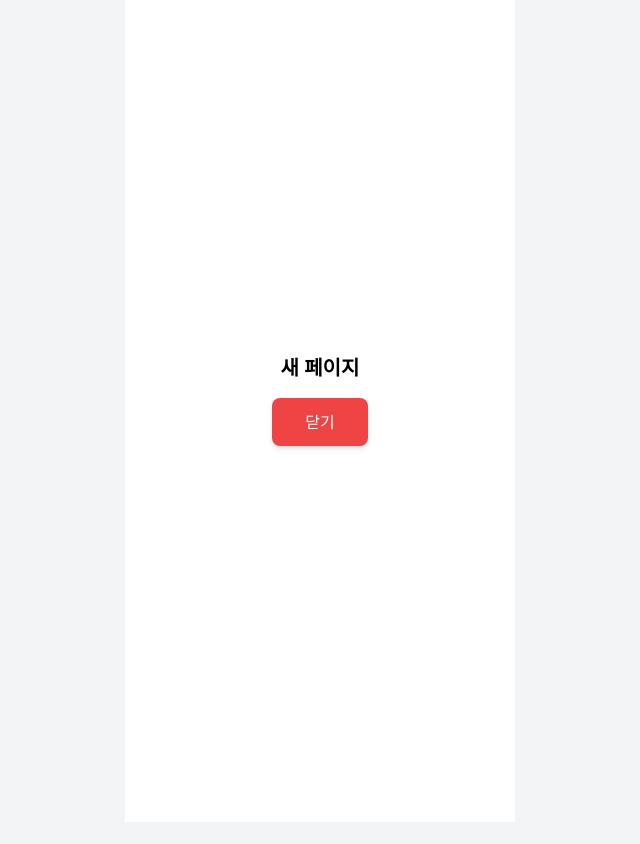
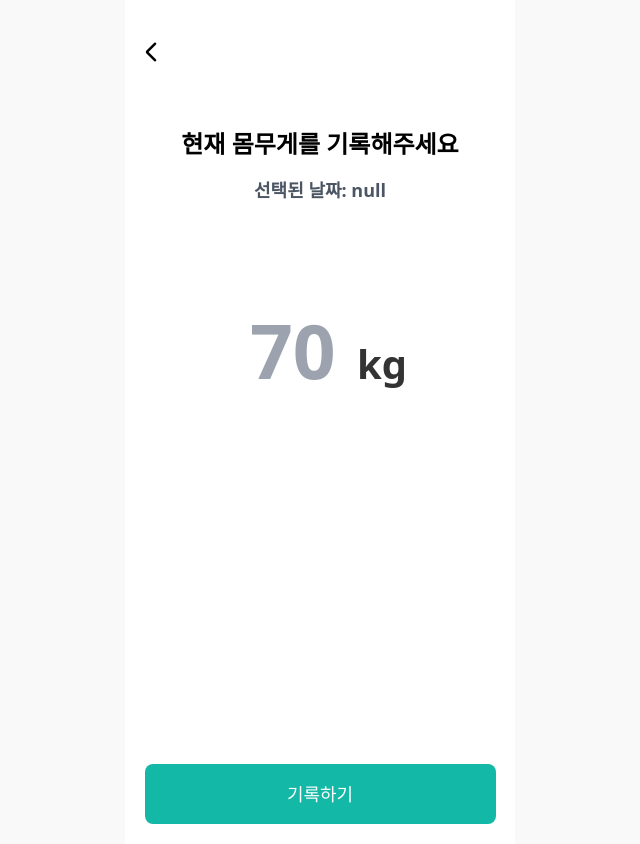
Before and after one commit to suejdys/sw_gcp, a website: page public/goalsetting.html in a window 1280 px wide. Shown: the whole page, without its empty margins (320-960 px from the left). Before the commit the page ends 822 px from the top, so only its background shows below. Drawn offline with nearby package versions, Linux system fonts and the light colour scheme.

Commit message:
날짜 선택 기능 추가

```diff
--- a/public/goalsetting.html
+++ b/public/goalsetting.html
@@ -1,29 +1,135 @@
 <!DOCTYPE html>
-<html lang="en">
+<html>
   <head>
     <meta charset="utf-8" />
     <meta name="viewport" content="width=device-width, initial-scale=1.0" />
-  <title>New Page</title>
+    <title>goalsetting</title>
     <script src="https://cdn.tailwindcss.com"></script>
     <link rel="stylesheet" href="https://fonts.googleapis.com/css2?family=Material+Symbols+Rounded" />
     <style>
-    /* Tailwind으로 기본 스타일 적용 */
+      body {
+        display: flex;
+        justify-content: center;
+        align-items: center;
+        min-height: 100vh;
+        background: #f9f9f9;
+        margin: 0;
+      }
+
+      .container {
+        text-align: center;
+      }
+
+      #myTextBox {
+        background: transparent;
+        border: none;
+        font-weight: 600;
+        font-size: 75px; /* 기본 텍스트 크기 */
+        text-align: center;
+        color: #aaa; /* 기본 값 회색 */
+        width: 120px; /* 넉넉한 너비 */
+        padding: 5px;
+        cursor: pointer;
+        outline: none;
+        margin-top: 85px;
+        transition: font-size 0.2s ease-in-out, color 0.3s ease-in-out, border 0.3s ease-in-out;
+      }
+
+      #myTextBox:focus {
+        background: white;
+        border: 1px solid #ccc;
+        border-radius: 4px;
+        color: #000; /* 입력 시 색 변경 */
+      }
+
+      .kg-text {
+        font-size: 40px; /* kg 텍스트 크기 */
+        color: #333;
+        font-weight: bold;
+      }
     </style>
+  </head>
+  <body>
+    <div class="relative bg-white w-full max-w-[390px] h-[844px] overflow-hidden flex flex-col items-center">
+      <!-- Back Arrow -->
+      <button
+        class="absolute top-10 left-5 w-6 h-6">
+        <span class="material-symbols-rounded">arrow_back_ios</span>
+      </button>
+
+      <!-- Title -->
+      <div class="mt-32 text-center px-5">
+        <p class="text-2xl font-bold text-black">현재 몸무게를 기록해주세요</p>
+        <p id="selectedDate" class="mt-4 text-lg font-semibold text-gray-600"></p> <!--날짜 띄우기 -->
+      </div>
+
+      <!-- 텍스트 박스 -->
+      <div class="container">
+        <input
+          type="text"
+          id="myTextBox"
+          value=""
+          placeholder="70"
+          onfocus="handleFocus(this)"
+          onblur="handleBlur(this)"
+          oninput="adjustFontSize(this)"
+        />
+        <span class="kg-text">kg</span>
+      </div>
+
+      <!-- Button -->
+      <div class="absolute bottom-5 w-[90%]">
+        <button
+          class="w-full py-4 bg-teal-500 text-white text-center text-lg font-medium rounded-lg hover:bg-teal-600 transition-all"
+        >
+          기록하기
+        </button>
+      </div>
+    </div>
+
     <script>
-    function closePage() {
-      // 이전 페이지로 돌아가기
-      window.history.back();
+        window.onload = function() {
+            // URL에서 날짜 정보를 가져옵니다
+            const urlParams = new URLSearchParams(window.location.search);
+            const selectedDate = urlParams.get('date'); // 'date' 파라미터 값 가져오기
+
+            // 날짜를 페이지에 표시
+            document.getElementById('selectedDate').innerText = `선택된 날짜: ${selectedDate}`;}
+    </script>
+
+    <script>
+      const placeholderText = "70";
+
+      function handleFocus(input) {
+        // 포커스 시 회색 예시 제거
+        if (input.placeholder === placeholderText) {
+          input.placeholder = "";
+          input.style.color = "#000"; // 검정색으로 변경
+        }
+      }
+
+      function handleBlur(input) {
+        // 포커스를 벗어났을 때 값이 없으면 다시 예시 표시
+        if (input.value.trim() === "") {
+          input.placeholder = placeholderText;
+          input.style.color = "#aaa"; // 회색으로 변경
+        }
+      }
+
+      function adjustFontSize(input) {
+        // 숫자만 입력 가능, 3자리 제한
+        input.value = input.value.replace(/[^0-9]/g, "").slice(0, 3);
+
+        // 글자 길이에 따라 크기 및 너비 조정
+        const length = input.value.length;
+        if (length <= 2) {
+          input.style.fontSize = "75px";
+          input.style.width = "120px";
+        } else if (length === 3) {
+          input.style.fontSize = "75px";
+          input.style.width = "155px";
+        }
       }
     </script>
-</head>
-<body class="flex justify-center items-center bg-gray-100 h-screen">
-  <div class="bg-white w-full max-w-[390px] h-[844px] flex flex-col items-center justify-center">
-    <h1 class="text-xl font-bold mb-4">새 페이지</h1>
-    <button
-      onclick="closePage()"
-      class="w-24 h-12 bg-red-500 text-white rounded-lg shadow-md hover:bg-red-600 focus:outline-none">
-      닫기
-    </button>
-  </div>
   </body>
 </html>
```
Also changed, not shown: public/main.html (+27 -10 lines). Lines whose indentation alone changed are shown as unchanged.
